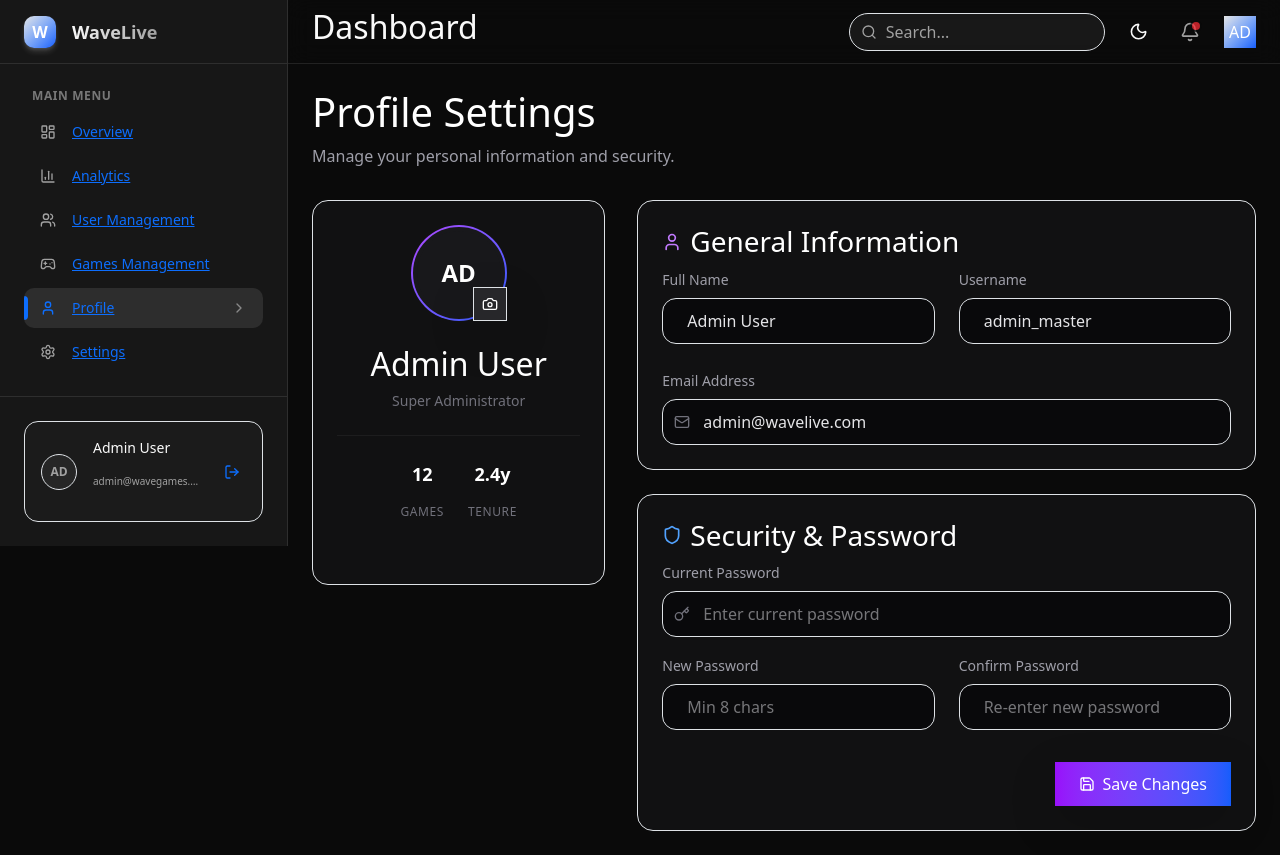
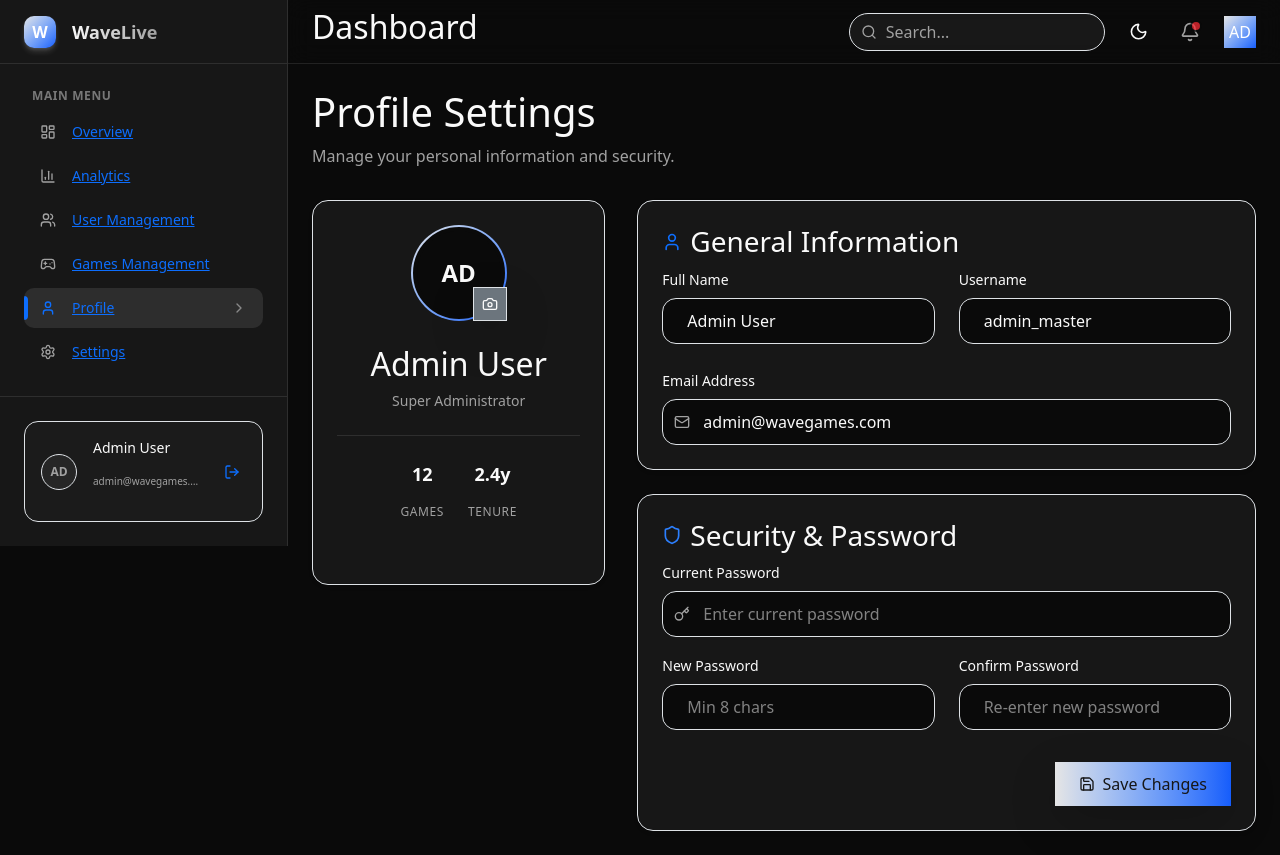
Before and after one commit to saqibmalik09/wave-game-front, a Next.js app: page /dashboard/profile in a window 1280 px wide. Built offline with nearby package versions, Linux system fonts and the light colour scheme.

Commit message:
Export User settings black and dark mode fix and user modal add

```diff
--- a/package.json
+++ b/package.json
@@ -36,7 +36,8 @@
     "socket.io-client": "^4.8.1",
     "sonner": "^2.0.7",
     "tailwind-merge": "^3.3.1",
-    "uuid": "^13.0.0"
+    "uuid": "^13.0.0",
+    "xlsx": "^0.18.5"
   },
   "devDependencies": {
     "@eslint/eslintrc": "^3",
--- a/src/app/dashboard/profile/page.tsx
+++ b/src/app/dashboard/profile/page.tsx
@@ -9,37 +9,37 @@ export default function ProfilePage() {
     return (
         <div className="space-y-8">
             <div>
-                <h1 className="text-3xl font-bold text-white mb-2">Profile Settings</h1>
-                <p className="text-zinc-400">Manage your personal information and security.</p>
+                <h1 className="text-3xl font-bold text-foreground mb-2">Profile Settings</h1>
+                <p className="text-muted-foreground">Manage your personal information and security.</p>
             </div>
 
             <div className="grid grid-cols-1 lg:grid-cols-3 gap-8">
                 {/* Left Column: Avatar & Quick Info */}
                 <div className="space-y-6">
-                    <div className="bg-zinc-900/50 border border-white/5 rounded-2xl p-6 flex flex-col items-center text-center">
+                    <div className="bg-card border border-border rounded-2xl p-6 flex flex-col items-center text-center shadow-sm">
                         <div className="relative group mb-4">
-                            <div className="w-24 h-24 rounded-full bg-gradient-to-br from-purple-500 to-blue-600 p-[2px]">
-                                <div className="w-full h-full rounded-full bg-zinc-900 border-4 border-zinc-900 flex items-center justify-center overflow-hidden">
-                                    <span className="text-2xl font-bold text-white">AD</span>
+                            <div className="w-24 h-24 rounded-full bg-gradient-to-br from-primary to-blue-600 p-[2px]">
+                                <div className="w-full h-full rounded-full bg-background border-4 border-background flex items-center justify-center overflow-hidden">
+                                    <span className="text-2xl font-bold text-foreground">AD</span>
                                     {/* <img src="..." alt="Profile" className="w-full h-full object-cover" /> */}
                                 </div>
                             </div>
-                            <button className="absolute bottom-0 right-0 p-2 bg-zinc-800 hover:bg-zinc-700 text-white rounded-full border border-zinc-700 transition-colors shadow-lg">
+                            <button className="absolute bottom-0 right-0 p-2 bg-secondary hover:bg-secondary/80 text-secondary-foreground rounded-full border border-background transition-colors shadow-lg">
                                 <Camera className="w-4 h-4" />
                             </button>
                         </div>
 
-                        <h2 className="text-xl font-bold text-white">Admin User</h2>
-                        <p className="text-zinc-500 text-sm mb-4">Super Administrator</p>
+                        <h2 className="text-xl font-bold text-foreground">Admin User</h2>
+                        <p className="text-muted-foreground text-sm mb-4">Super Administrator</p>
 
-                        <div className="w-full py-4 border-t border-white/5 flex justify-center gap-6">
+                        <div className="w-full py-4 border-t border-border flex justify-center gap-6">
                             <div className="text-center">
-                                <p className="text-lg font-bold text-white">12</p>
-                                <p className="text-xs text-zinc-500 uppercase tracking-wider">Games</p>
+                                <p className="text-lg font-bold text-foreground">12</p>
+                                <p className="text-xs text-muted-foreground uppercase tracking-wider">Games</p>
                             </div>
                             <div className="text-center">
-                                <p className="text-lg font-bold text-white">2.4y</p>
-                                <p className="text-xs text-zinc-500 uppercase tracking-wider">Tenure</p>
+                                <p className="text-lg font-bold text-foreground">2.4y</p>
+                                <p className="text-xs text-muted-foreground uppercase tracking-wider">Tenure</p>
                             </div>
                         </div>
                     </div>
@@ -49,37 +49,37 @@ export default function ProfilePage() {
                 <div className="lg:col-span-2 space-y-6">
 
                     {/* General Information */}
-                    <div className="bg-zinc-900/50 border border-white/5 rounded-2xl p-6">
-                        <h3 className="text-lg font-semibold text-white mb-6 flex items-center gap-2">
-                            <User className="w-5 h-5 text-purple-400" />
+                    <div className="bg-card border border-border rounded-2xl p-6 shadow-sm">
+                        <h3 className="text-lg font-semibold text-foreground mb-6 flex items-center gap-2">
+                            <User className="w-5 h-5 text-primary" />
                             General Information
                         </h3>
 
                         <div className="grid grid-cols-1 md:grid-cols-2 gap-6">
                             <div className="space-y-2">
-                                <label className="text-sm font-medium text-zinc-400">Full Name</label>
+                                <label className="text-sm font-medium text-foreground">Full Name</label>
                                 <input
                                     type="text"
                                     defaultValue="Admin User"
-                                    className="w-full bg-zinc-950 border border-white/10 rounded-xl px-4 py-2.5 text-zinc-200 focus:border-purple-500/50 focus:outline-none focus:ring-1 focus:ring-purple-500/20"
+                                    className="w-full bg-background border border-input rounded-xl px-4 py-2.5 text-foreground focus:border-primary/50 focus:outline-none focus:ring-1 focus:ring-primary/20 transition-all"
                                 />
                             </div>
                             <div className="space-y-2">
-                                <label className="text-sm font-medium text-zinc-400">Username</label>
+                                <label className="text-sm font-medium text-foreground">Username</label>
                                 <input
                                     type="text"
                                     defaultValue="admin_master"
-                                    className="w-full bg-zinc-950 border border-white/10 rounded-xl px-4 py-2.5 text-zinc-200 focus:border-purple-500/50 focus:outline-none focus:ring-1 focus:ring-purple-500/20"
+                                    className="w-full bg-background border border-input rounded-xl px-4 py-2.5 text-foreground focus:border-primary/50 focus:outline-none focus:ring-1 focus:ring-primary/20 transition-all"
                                 />
                             </div>
                             <div className="space-y-2 md:col-span-2">
-                                <label className="text-sm font-medium text-zinc-400">Email Address</label>
+                                <label className="text-sm font-medium text-foreground">Email Address</label>
                                 <div className="relative">
-                                    <Mail className="absolute left-3 top-1/2 -translate-y-1/2 w-4 h-4 text-zinc-500" />
+                                    <Mail className="absolute left-3 top-1/2 -translate-y-1/2 w-4 h-4 text-muted-foreground" />
                                     <input
                                         type="email"
-                                        defaultValue="admin@wavelive.com"
-                                        className="w-full bg-zinc-950 border border-white/10 rounded-xl pl-10 pr-4 py-2.5 text-zinc-200 focus:border-purple-500/50 focus:outline-none focus:ring-1 focus:ring-purple-500/20"
+                                        defaultValue="admin@wavegames.com"
+                                        className="w-full bg-background border border-input rounded-xl pl-10 pr-4 py-2.5 text-foreground focus:border-primary/50 focus:outline-none focus:ring-1 focus:ring-primary/20 transition-all"
                                     />
                                 </div>
                             </div>
@@ -87,39 +87,39 @@ export default function ProfilePage() {
                     </div>
 
                     {/* Security */}
-                    <div className="bg-zinc-900/50 border border-white/5 rounded-2xl p-6">
-                        <h3 className="text-lg font-semibold text-white mb-6 flex items-center gap-2">
-                            <Shield className="w-5 h-5 text-blue-400" />
+                    <div className="bg-card border border-border rounded-2xl p-6 shadow-sm">
+                        <h3 className="text-lg font-semibold text-foreground mb-6 flex items-center gap-2">
+                            <Shield className="w-5 h-5 text-blue-500" />
                             Security & Password
                         </h3>
 
                         <div className="space-y-4">
                             <div className="space-y-2">
-                                <label className="text-sm font-medium text-zinc-400">Current Password</label>
+                                <label className="text-sm font-medium text-foreground">Current Password</label>
                                 <div className="relative">
-                                    <Key className="absolute left-3 top-1/2 -translate-y-1/2 w-4 h-4 text-zinc-500" />
+                                    <Key className="absolute left-3 top-1/2 -translate-y-1/2 w-4 h-4 text-muted-foreground" />
                                     <input
                                         type="password"
                                         placeholder="Enter current password"
-                                        className="w-full bg-zinc-950 border border-white/10 rounded-xl pl-10 pr-4 py-2.5 text-zinc-200 focus:border-blue-500/50 focus:outline-none focus:ring-1 focus:ring-blue-500/20"
+                                        className="w-full bg-background border border-input rounded-xl pl-10 pr-4 py-2.5 text-foreground focus:border-blue-500/50 focus:outline-none focus:ring-1 focus:ring-blue-500/20 transition-all"
                                     />
                                 </div>
                             </div>
                             <div className="grid grid-cols-1 md:grid-cols-2 gap-4">
                                 <div className="space-y-2">
-                                    <label className="text-sm font-medium text-zinc-400">New Password</label>
+                                    <label className="text-sm font-medium text-foreground">New Password</label>
                                     <input
                                         type="password"
                                         placeholder="Min 8 chars"
-                                        className="w-full bg-zinc-950 border border-white/10 rounded-xl px-4 py-2.5 text-zinc-200 focus:border-blue-500/50 focus:outline-none focus:ring-1 focus:ring-blue-500/20"
+                                        className="w-full bg-background border border-input rounded-xl px-4 py-2.5 text-foreground focus:border-blue-500/50 focus:outline-none focus:ring-1 focus:ring-blue-500/20 transition-all"
                                     />
                                 </div>
                                 <div className="space-y-2">
-                                    <label className="text-sm font-medium text-zinc-400">Confirm Password</label>
+                                    <label className="text-sm font-medium text-foreground">Confirm Password</label>
                                     <input
                                         type="password"
                                         placeholder="Re-enter new password"
-                                        className="w-full bg-zinc-950 border border-white/10 rounded-xl px-4 py-2.5 text-zinc-200 focus:border-blue-500/50 focus:outline-none focus:ring-1 focus:ring-blue-500/20"
+                                        className="w-full bg-background border border-input rounded-xl px-4 py-2.5 text-foreground focus:border-blue-500/50 focus:outline-none focus:ring-1 focus:ring-blue-500/20 transition-all"
                                     />
                                 </div>
                             </div>
@@ -127,7 +127,7 @@ export default function ProfilePage() {
 
                         <div className="mt-8 flex justify-end">
                             <button
-                                className="flex items-center gap-2 bg-gradient-to-r from-purple-600 to-blue-600 hover:from-purple-500 hover:to-blue-500 text-white px-6 py-2.5 rounded-xl font-medium shadow-lg shadow-purple-900/20 transition-all active:scale-95"
+                                className="flex items-center gap-2 bg-gradient-to-r from-primary to-blue-600 hover:from-primary/90 hover:to-blue-600/90 text-primary-foreground px-6 py-2.5 rounded-xl font-medium shadow-lg shadow-primary/20 transition-all active:scale-95"
                             >
                                 <Save className="w-4 h-4" />
                                 Save Changes
```
Also changed, not shown: src/app/dashboard/analytics/page.tsx (+13 -2 lines), src/app/dashboard/settings/page.tsx (+22 -21 lines), src/app/dashboard/users/page.tsx (+99 -5 lines), src/lib/export.ts (added, +8 -0 lines).
